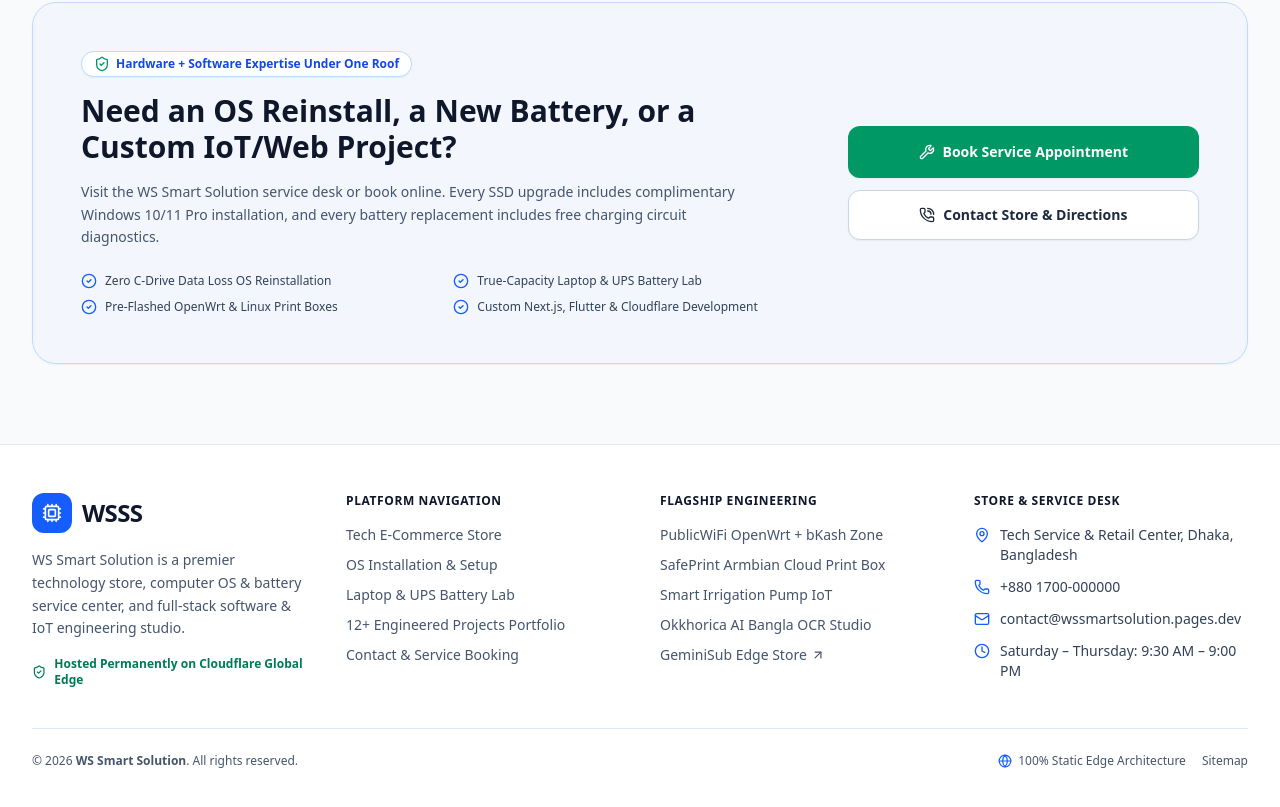
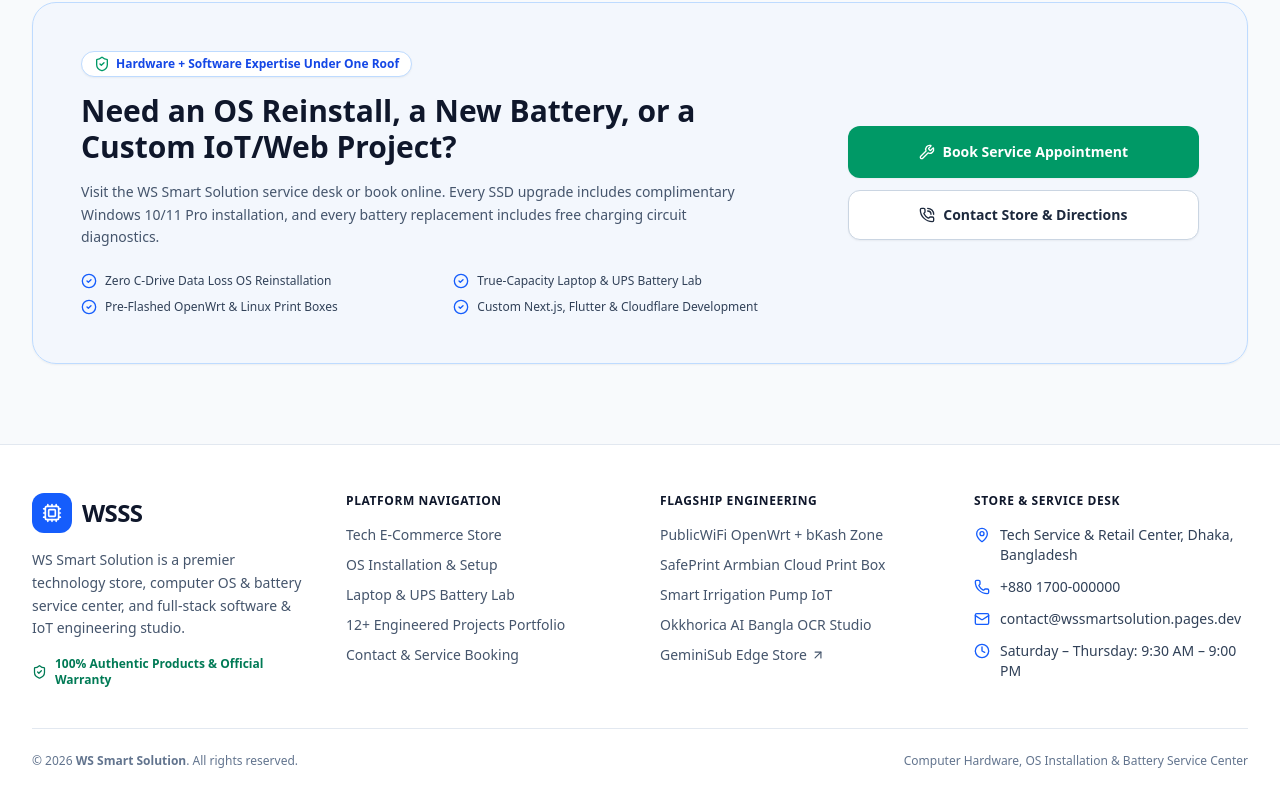
Before and after one commit to wrsunjil/ws-smart-solution, a Next.js app: page / in a window 1280 px wide. Shown: the part 5191-5998 px from the top of the page. Built offline with nearby package versions, Linux system fonts and the light colour scheme.

Commit message:
clean: remove technical hosting badges and sitemap link from footer

```diff
--- a/src/components/Footer.tsx
+++ b/src/components/Footer.tsx
@@ -7,7 +7,6 @@ import {
   MapPin,
   Clock,
   ShieldCheck,
-  Globe,
   ArrowUpRight,
 } from 'lucide-react';
 import { SITE_CONFIG } from '@/data/siteConfig';
@@ -32,7 +31,7 @@ export default function Footer() {
             </p>
             <div className="flex items-center gap-2 text-xs text-emerald-700 font-semibold">
               <ShieldCheck className="h-4 w-4" />
-              Hosted Permanently on Cloudflare Global Edge
+              100% Authentic Products & Official Warranty
             </div>
           </div>
 
@@ -145,19 +144,13 @@ export default function Footer() {
           </div>
         </div>
 
-        <div className="mt-10 flex flex-col items-center justify-between gap-4 border-t border-slate-200 pt-6 text-xs sm:flex-row">
-          <p className="text-slate-600">
+        <div className="mt-10 flex flex-col items-center justify-between gap-4 border-t border-slate-200 pt-6 text-xs sm:flex-row text-slate-500">
+          <p>
             © {new Date().getFullYear()} <strong>{SITE_CONFIG.name}</strong>. All rights reserved.
           </p>
-          <div className="flex items-center gap-4">
-            <span className="inline-flex items-center gap-1.5 text-slate-600">
-              <Globe className="h-3.5 w-3.5 text-blue-600" />
-              100% Static Edge Architecture
-            </span>
-            <Link href="/sitemap.xml" className="hover:text-blue-600 transition">
-              Sitemap
-            </Link>
-          </div>
+          <p>
+            Computer Hardware, OS Installation & Battery Service Center
+          </p>
         </div>
       </div>
     </footer>
```
